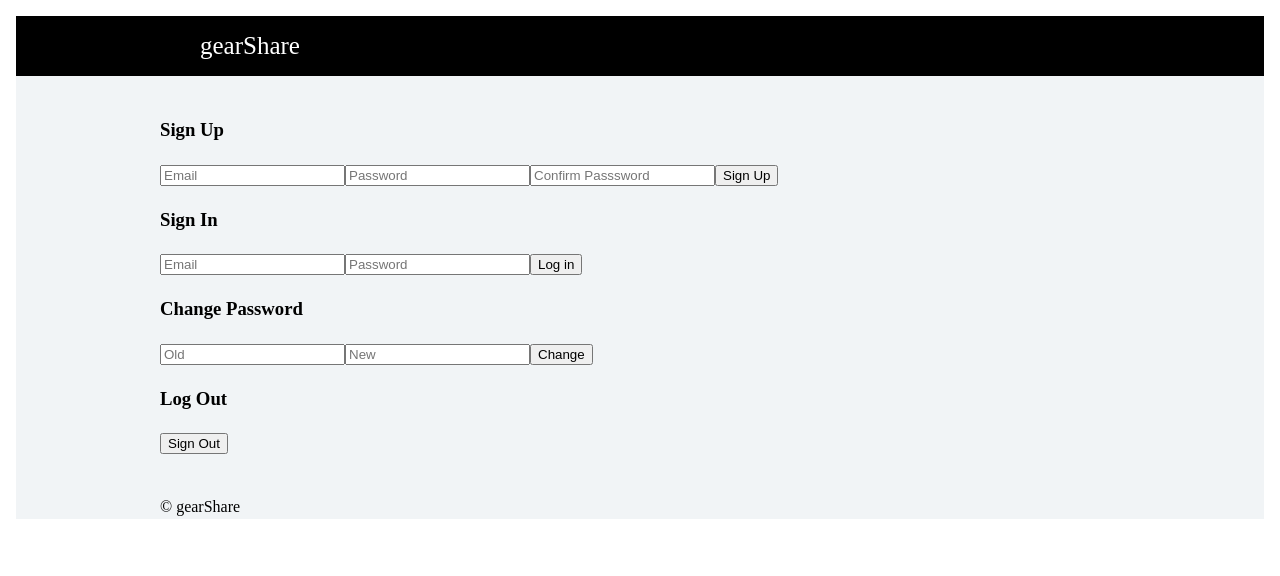
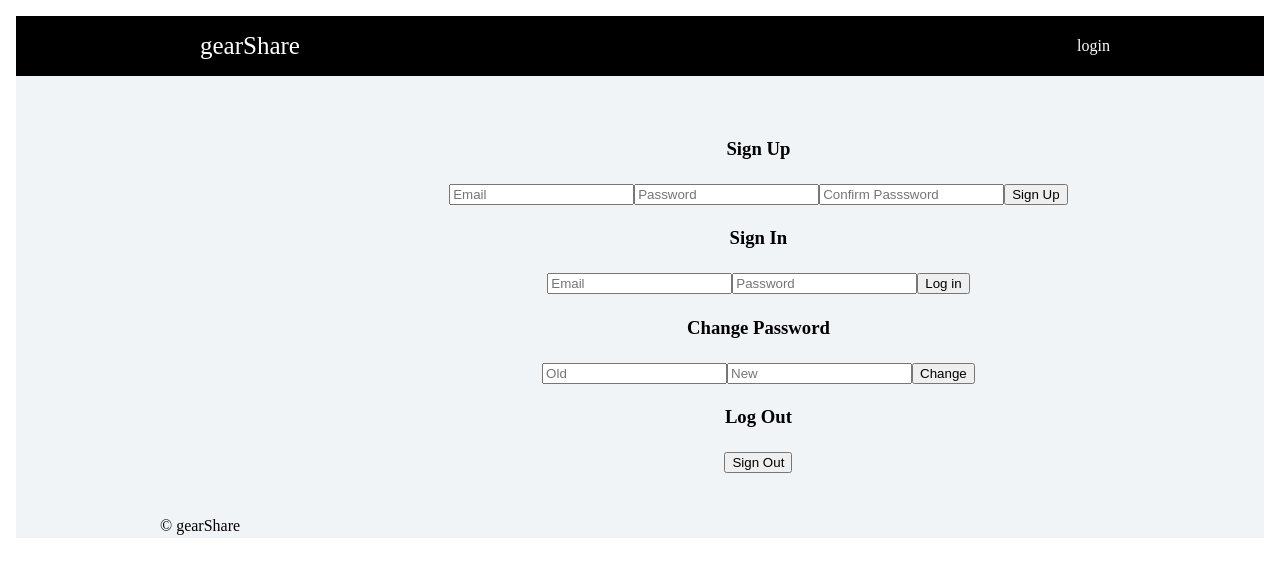
Before and after one commit to rmag4233/Gear-Share, an Angular app: page /login in a window 1280 px wide. Shown: the top 576 px of the page. Built offline with nearby package versions, Linux system fonts and the light colour scheme.

Commit message:
Adds styling to login form
Style added to log in form and front end navigation to login

```diff
--- a/src/app/app.component.html
+++ b/src/app/app.component.html
@@ -8,6 +8,7 @@
     <nav>
       <ul>
         <li><a routerLink="/">gearShare</a></li>
+        <li><a routerLink="login">login</a></li>
       </ul>
     </nav>
   </header>
--- a/src/app/login/login.component.css
+++ b/src/app/login/login.component.css
@@ -0,0 +1,17 @@
+.container {
+    display: inline-block;
+    text-align: center;
+    position:relative;
+    left:50%;
+    top:50%;
+    margin-left:-200px;
+}
+
+.login-form {
+  display: inline-block;
+  text-align: center;
+  position:relative;
+  left:50%;
+  top:50%;
+  margin-left:-200px;
+}
--- a/src/app/login/login.component.html
+++ b/src/app/login/login.component.html
@@ -1,3 +1,4 @@
+<div class="login-form">
 <div class="container">
   <h3>Sign Up</h3>
   <input [(ngModel)]="newUser.email" type="text" placeholder="Email"/>
@@ -5,7 +6,7 @@
   <input [(ngModel)]="newUser.password_confirmation" type="text" placeholder="Confirm Passsword"/>
   <input (click)="signUp()" type="submit" value="Sign Up"/>
 </div>
-
+<br>
 
 <div class="container">
   <h3>Sign In</h3>
@@ -13,6 +14,7 @@
   <input [(ngModel)]="user.password" type="text" placeholder="Password"/>
   <input (click)="signIn()" type="submit" value="Log in"/>
 </div>
+<br>
 
 <div class="container">
   <h3>Change Password</h3>
@@ -21,10 +23,11 @@
   <input (click)="changePassword()" type="submit" value="Change"/>
 
 </div>
+<br>
 
 <div class="container">
   <h3>Log Out</h3>
   <input (click)="signOut()" type="submit" value="Sign Out"/>
 </div>
-
+</div>
 <!-- <div *ngIf="auth.user" class="container">I see a user!!! <strong>{{auth.user.email}}</strong></div> -->
```
